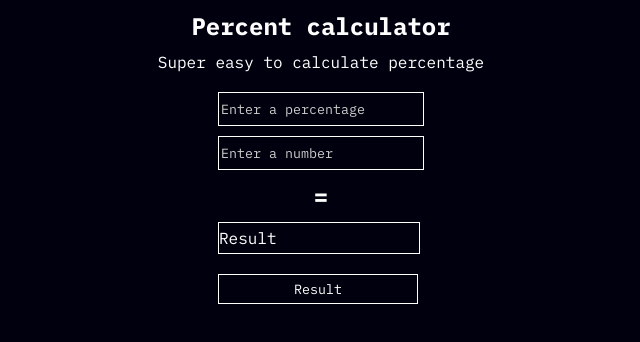
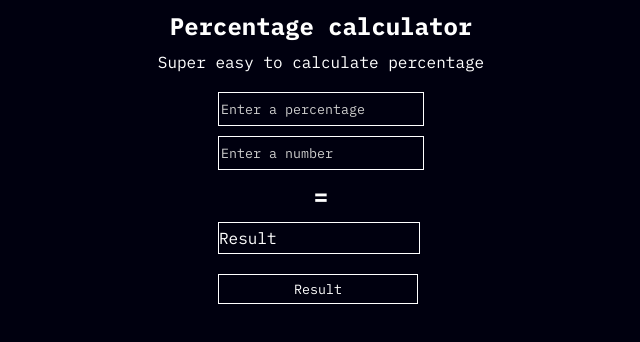
Before and after one commit to selimAP/Percentage-calculator, a plain HTML site: page index.html in a window 1280 px wide. Shown: the whole page, without its empty margins (319-959 px from the left). Drawn offline with Linux system fonts and the light colour scheme.

Commit message:
I change the title

```diff
--- a/index.html
+++ b/index.html
@@ -16,7 +16,7 @@
   <div class="main">
   <div class="container">
   <div class="title">
-    <h2>Percent calculator</h2>
+    <h2>Percentage calculator</h2>
     <p>Super easy to calculate percentage</p>
   </div>
   <div class="center">
```
